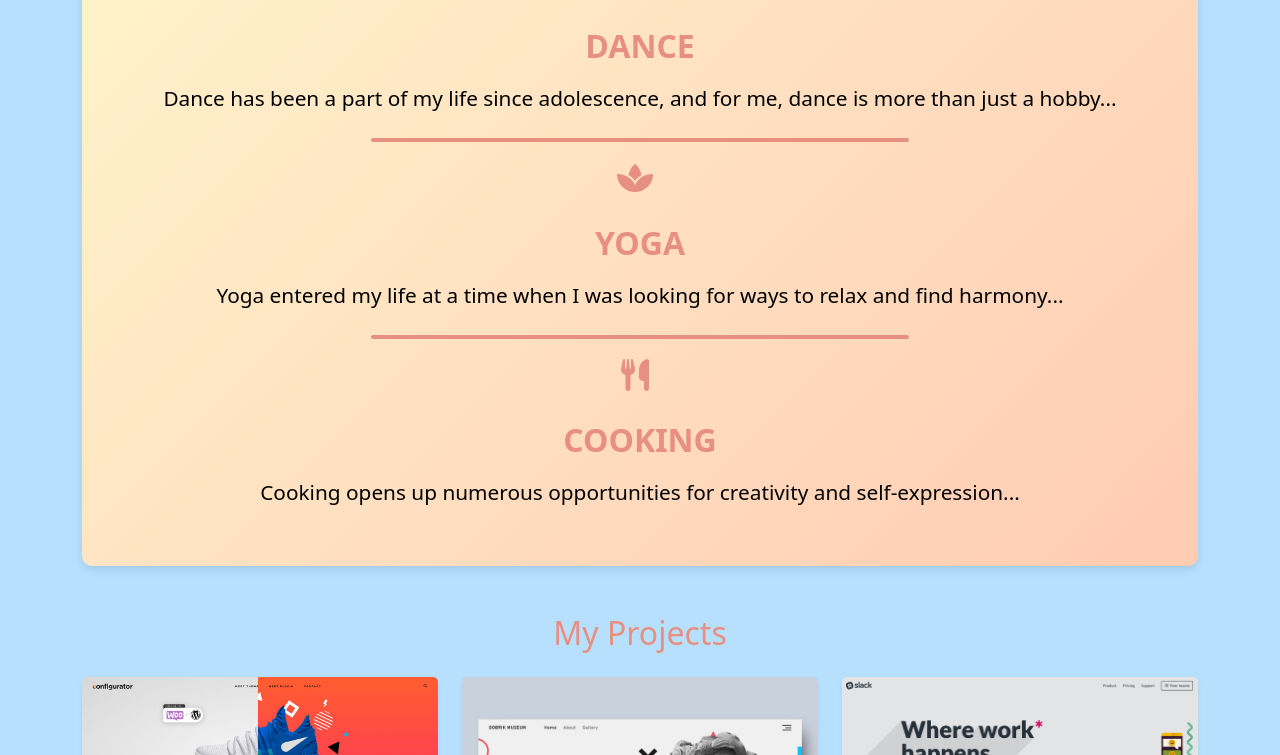
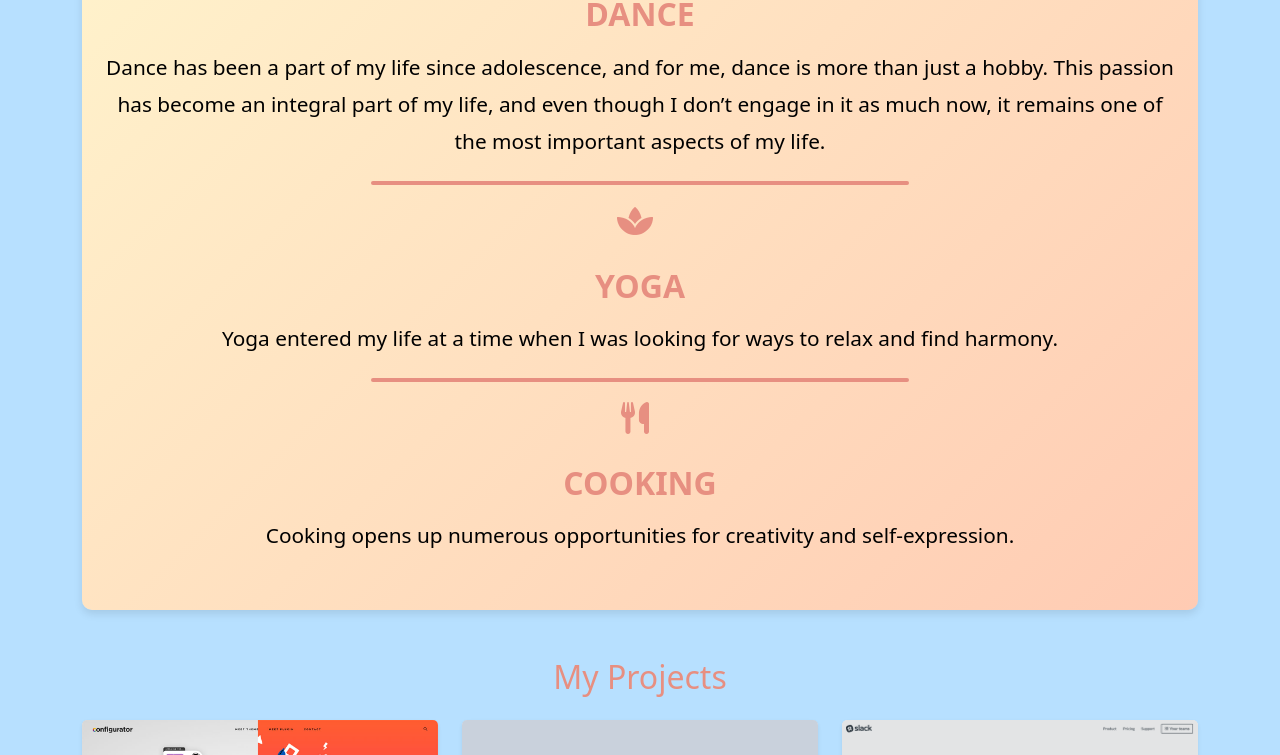
Before and after one commit to Asemkass/Asem.github.io, a website: page index.html in a window 1280 px wide. Shown: the part 780-1535 px from the top of the page. Drawn offline with nearby package versions, Linux system fonts and the light colour scheme.

Commit message:
Update index.html

```diff
--- a/index.html
+++ b/index.html
@@ -9,7 +9,6 @@
     <link rel="stylesheet" href="https://cdnjs.cloudflare.com/ajax/libs/font-awesome/6.0.0-beta3/css/all.min.css">
 </head>
 <body>
-
 <!-- Header -->
 <header>
     <nav class="navbar navbar-expand-lg navbar-light">
@@ -34,7 +33,6 @@
         </div>
     </nav>
 </header>
-
 <!-- Body -->
 <main class="container my-5">
     <!-- About Me  -->
@@ -42,36 +40,29 @@
         <img src="Images/me.jpeg" alt="Image of Assem Bertay" class="img-fluid rounded-circle mb-3 shadow-sm" width="180">
         <h1 class="mb-3">Assem Bertay</h1>
         <p class="lead">I'm a Frontend Developer</p>
-        <p class="description">Lorem ipsum dolor sit amet consectetur, adipisicing elit. Deserunt eius aperiam vel maiores, unde autem minus, fugiat delectus officiis architecto voluptas illo necessitatibus recusandae, placeat consequatur voluptatum eos illum impedit.</p>
+        <p class="description">My name is Assem.I'm second-year student at AITU university</p>
     </section>
-
-
     <!-- Hobbies  -->
     <section id="hobbies" class="text-center mt-5">
         <h2 class="text-center mb-4">Hobbies</h2>
-
         <div>
             <i class="fas fa-music hobby-icon"></i>
             <h4 class="hobby-title">Dance</h4>
-            <p class="hobby-description">Dance has been a part of my life since adolescence, and for me, dance is more than just a hobby...</p>
+            <p class="hobby-description">Dance has been a part of my life since adolescence, and for me, dance is more than just a hobby. This passion has become an integral part of my life, and even though I don’t engage in it as much now, it remains one of the most important aspects of my life.</p>
             <div class="hobby-divider"></div>
         </div>
-
         <div>
             <i class="fas fa-spa hobby-icon"></i>
             <h4 class="hobby-title">Yoga</h4>
-            <p class="hobby-description">Yoga entered my life at a time when I was looking for ways to relax and find harmony...</p>
+            <p class="hobby-description">Yoga entered my life at a time when I was looking for ways to relax and find harmony.</p>
             <div class="hobby-divider"></div>
         </div>
-
         <div>
             <i class="fas fa-utensils hobby-icon"></i>
             <h4 class="hobby-title">Cooking</h4>
-            <p class="hobby-description">Cooking opens up numerous opportunities for creativity and self-expression...</p>
+            <p class="hobby-description">Cooking opens up numerous opportunities for creativity and self-expression.</p>
         </div>
     </section>
-
-
     <!-- Projects  -->
     <section id="projects" class="mt-5">
         <h2 class="text-center mb-4">My Projects</h2>
@@ -106,7 +97,6 @@
         </div>
     </section>
 </main>
-
 <!-- Footer  -->
 <footer id="contact" class="text-center py-4" style="background-color: #FFF5CD;">
     <div class="container">
@@ -117,7 +107,6 @@
                 <p><a href="mailto:asem.bertay@bk.ru" class="text-dark">asem.bertay@bk.ru</a></p>
             </div>
             <!-- Social Media -->
-
             <div class="col-md-4 mb-3">
                 <h5>Follow Me</h5>
                 <a href="https://www.instagram.com/assem_evance?igsh=MXRjZjJ1Y2Nvd3lhdQ==" target="_blank" class="text-dark me-3">
@@ -138,7 +127,9 @@
         </div>
     </div>
 </footer>
-
 <script src="https://cdn.jsdelivr.net/npm/bootstrap@5.3.0-alpha3/dist/js/bootstrap.bundle.min.js"></script>
 </body>
 </html>
+<script src="https://cdn.jsdelivr.net/npm/bootstrap@5.3.0-alpha3/dist/js/bootstrap.bundle.min.js"></script>
+</body>
+</html>
```
